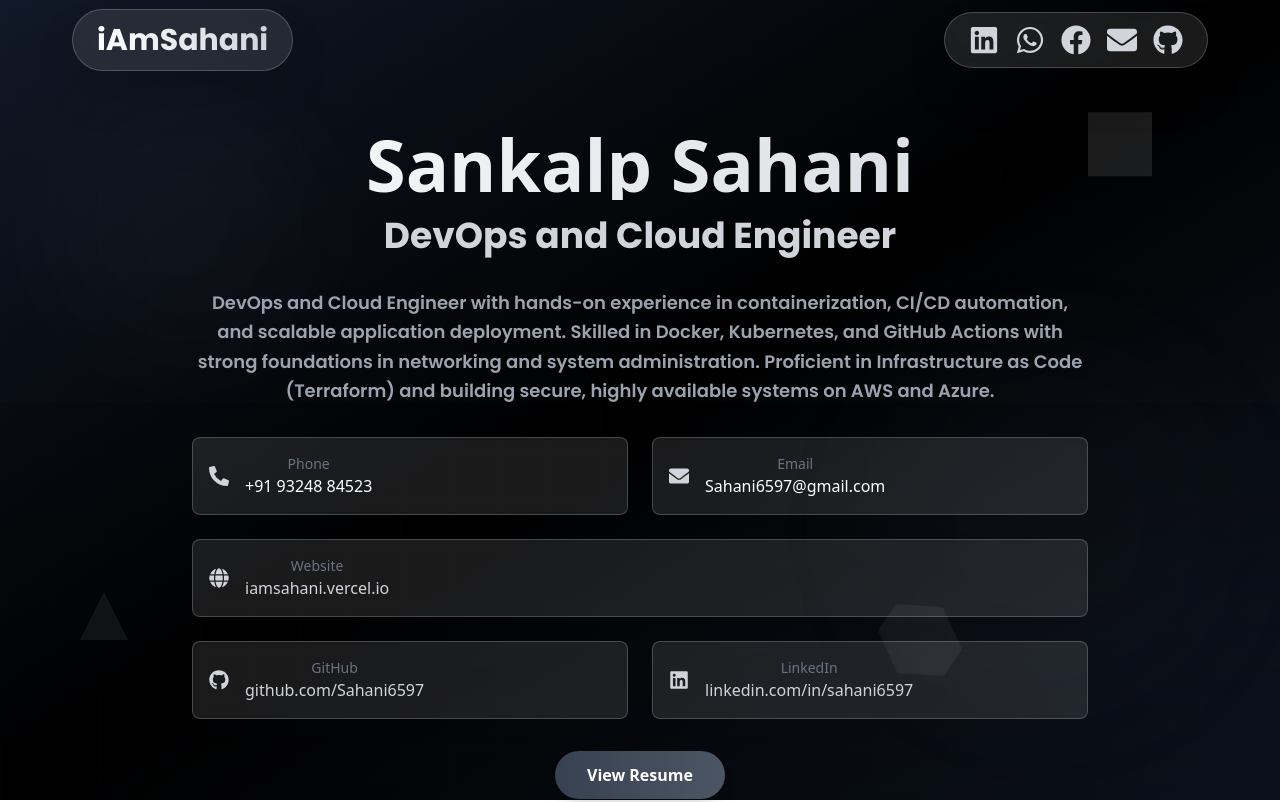
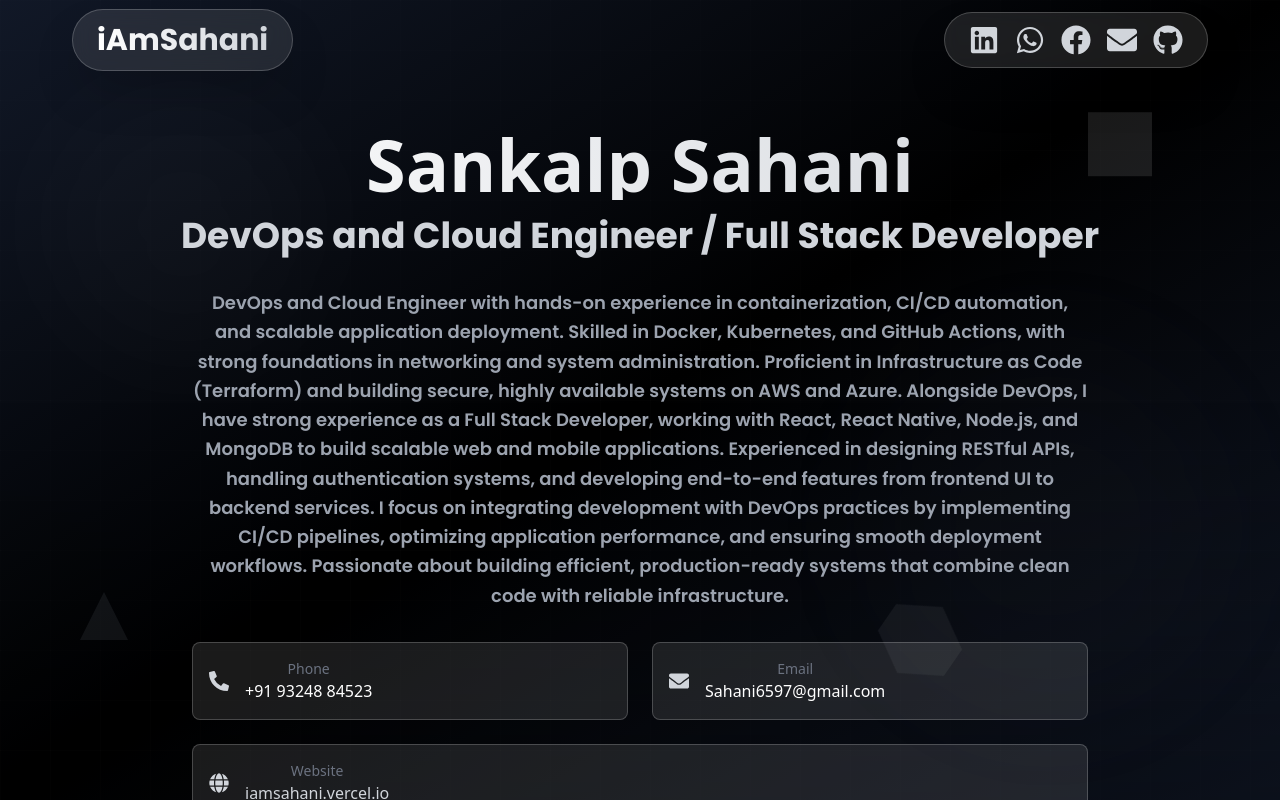
Before and after one commit to Sahani6597/portfolio, a React (Vite) app: page / in a window 1280 px wide. Shown: the top 802 px of the page. Built offline with nearby package versions, Linux system fonts and the light colour scheme.

Commit message:
Update bio.jsx

```diff
--- a/src/component/bio.jsx
+++ b/src/component/bio.jsx
@@ -9,10 +9,14 @@ function Bio() {
           Sankalp Sahani
         </h1>
         <h3 className='mt-4 mb-8 poppins-bold text-3xl md:text-4xl text-gray-300'>
-          DevOps and Cloud Engineer
+          DevOps and Cloud Engineer / Full Stack Developer
         </h3>
         <p className='text-lg poppins-semibold leading-relaxed text-gray-400 max-w-4xl mx-auto mb-8'>
-          DevOps and Cloud Engineer with hands-on experience in containerization, CI/CD automation, and scalable application deployment. Skilled in Docker, Kubernetes, and GitHub Actions with strong foundations in networking and system administration. Proficient in Infrastructure as Code (Terraform) and building secure, highly available systems on AWS and Azure.
+         DevOps and Cloud Engineer with hands-on experience in containerization, CI/CD automation, and scalable application deployment. Skilled in Docker, Kubernetes, and GitHub Actions, with strong foundations in networking and system administration. Proficient in Infrastructure as Code (Terraform) and building secure, highly available systems on AWS and Azure.
+
+Alongside DevOps, I have strong experience as a Full Stack Developer, working with React, React Native, Node.js, and MongoDB to build scalable web and mobile applications. Experienced in designing RESTful APIs, handling authentication systems, and developing end-to-end features from frontend UI to backend services.
+
+I focus on integrating development with DevOps practices by implementing CI/CD pipelines, optimizing application performance, and ensuring smooth deployment workflows. Passionate about building efficient, production-ready systems that combine clean code with reliable infrastructure.
         </p>
 
         {/* Contact Info */}
```
